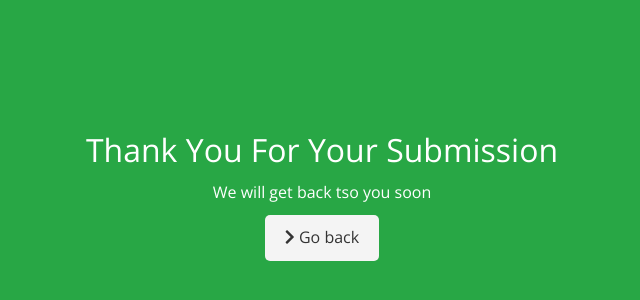
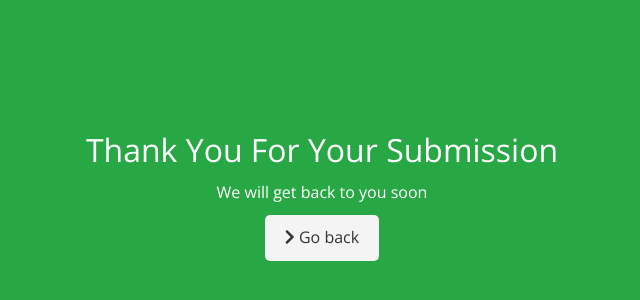
Before and after one commit to ehtishamsajjad1/EdgeLedger, a plain HTML site: page success.html in a window 1280 px wide. Shown: the part 204-504 px from the top of the page, 318-958 px from the left. Drawn offline with nearby package versions, Linux system fonts and the light colour scheme.

Commit message:
Fixed Typo

```diff
--- a/success.html
+++ b/success.html
@@ -12,7 +12,7 @@
 <body>
       <div class="success content">
           <h1 class="l-heading">Thank You For Your Submission</h2>
-            <p class="lead">We will get back tso you soon</p>
+            <p class="lead">We will get back to you soon</p>
              <a href="/index.html" class="btn btn-light"
                     ><i class="fas fa-chevron-right"></i> Go back
                 </a>
```
